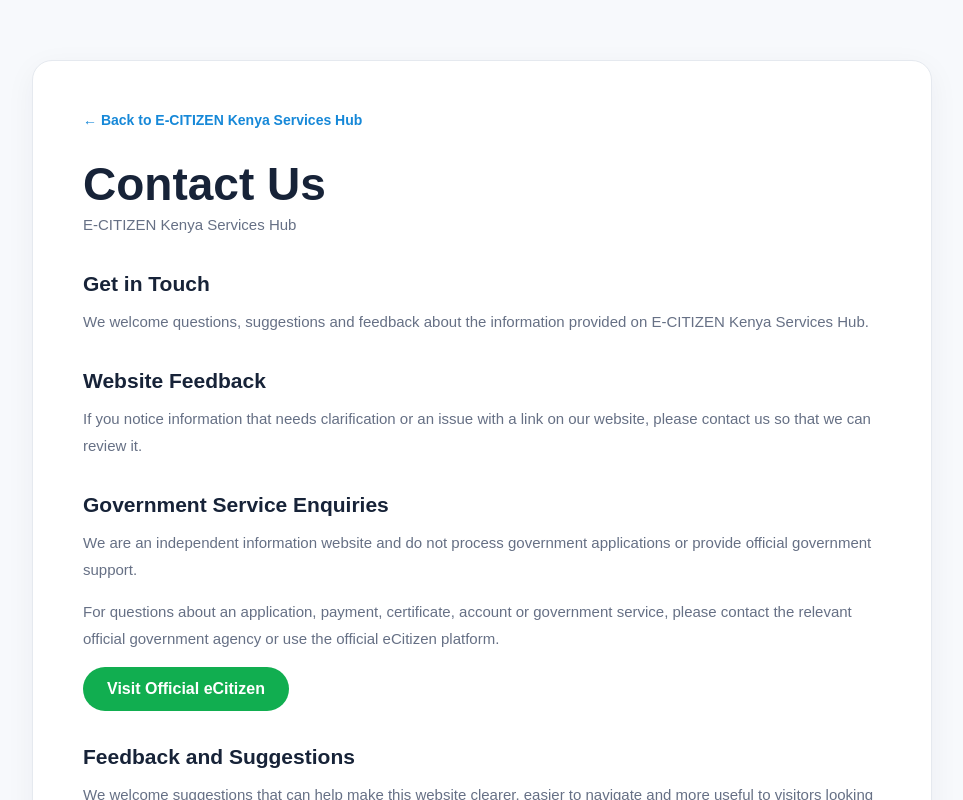
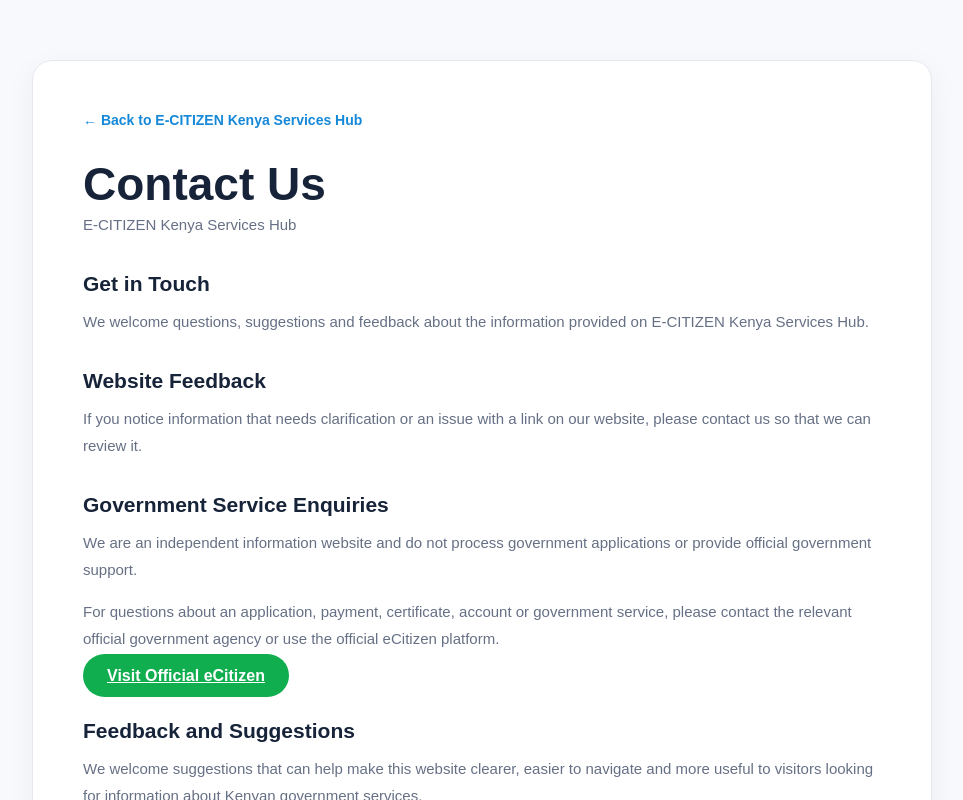
Before and after one commit to ogdevelopers0-svg/E-citizen-kenya-services-hub, a Next.js app: page /contact in a window 1280 px wide. Shown: the top 800 px of the page, without its empty margins (158-1121 px from the left). Built offline with nearby package versions, Linux system fonts and the light colour scheme.

Commit message:
Update page.js
Fix Contact page build error

```diff
--- a/app/contact/page.js
+++ b/app/contact/page.js
@@ -53,15 +53,12 @@
             platform.
           </p>
 
-          <button
-            className="official-button"
-            onClick={() => {
-              window.location.href =
-                "https://accounts.ecitizen.go.ke/en";
-            }}
-          >
-            Visit Official eCitizen
-          </button>
+          <a
+  className="official-button"
+  href="https://accounts.ecitizen.go.ke/en"
+>
+  Visit Official eCitizen
+</a>
         </section>
 
         <section>
```
